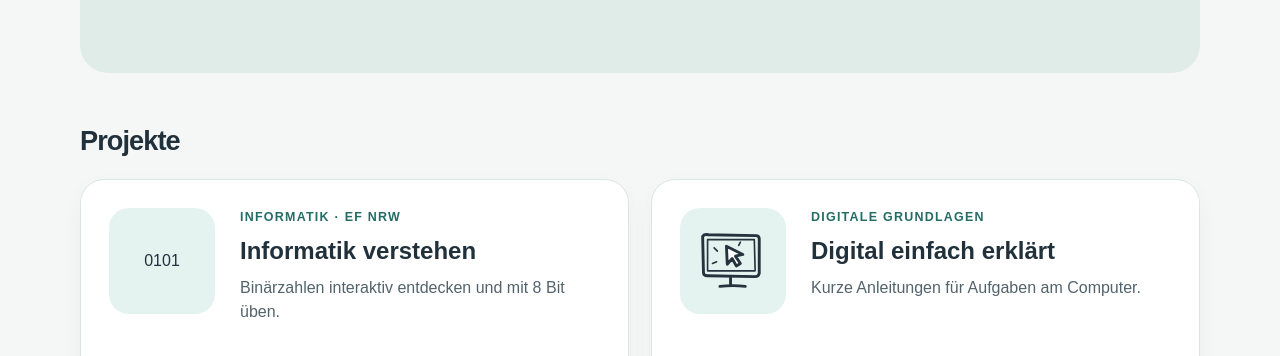
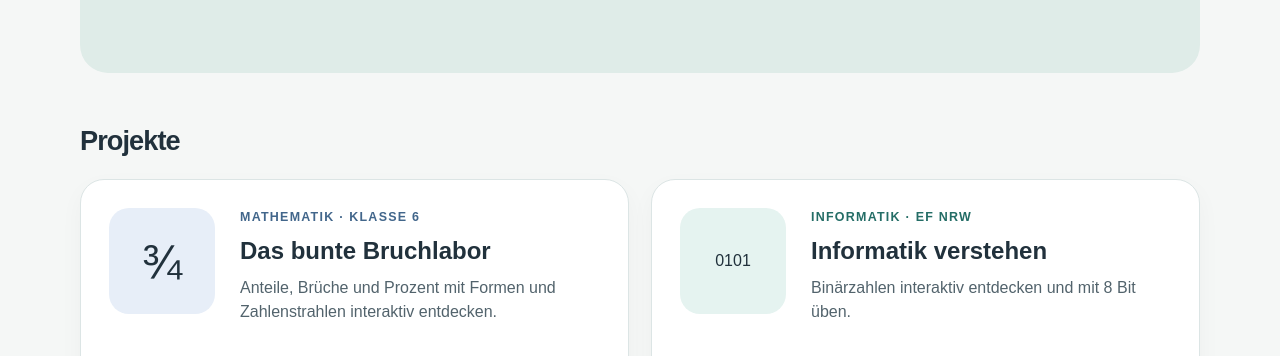
Before and after one commit to mintblown/mintblown.github.io, a plain HTML site: page index.html in a window 1280 px wide. Shown: the part 444-800 px from the top of the page. Drawn offline with Linux system fonts and the light colour scheme.

Commit message:
Add math main page

```diff
--- a/index.html
+++ b/index.html
@@ -18,6 +18,7 @@
     <section class="projects" aria-labelledby="projects-title">
       <h2 id="projects-title">Projekte</h2>
       <div class="project-grid">
+        <a class="project-card project-card--q1" href="ma6/index.html"><span class="project-icon" aria-hidden="true" style="font-size:3rem">¾</span><span class="project-copy"><span class="kicker">Mathematik · Klasse 6</span><strong>Das bunte Bruchlabor</strong><span>Anteile, Brüche und Prozent mit Formen und Zahlenstrahlen interaktiv entdecken.</span><span class="card-link">Projekt öffnen ↗</span></span></a>
         <a class="project-card project-card--digital" href="ifef/index.html"><span class="project-icon" aria-hidden="true">0101</span><span class="project-copy"><span class="kicker">Informatik · EF NRW</span><strong>Informatik verstehen</strong><span>Binärzahlen interaktiv entdecken und mit 8 Bit üben.</span><span class="card-link">Projekt öffnen ↗</span></span></a>
         <a class="project-card project-card--digital" href="if6/index.html">
           <span class="project-icon"><img src="img/digital.svg" alt="Skizze eines Computers mit Mauszeiger" width="100" height="100"></span>
```
Also changed, not shown: 1 other file.
